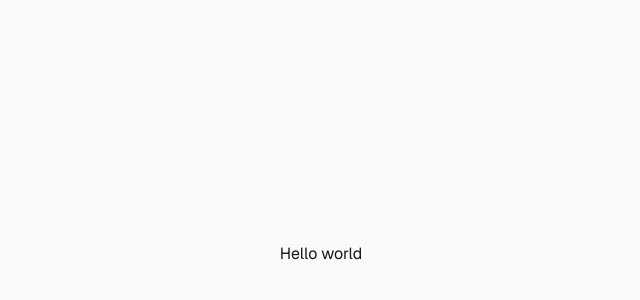
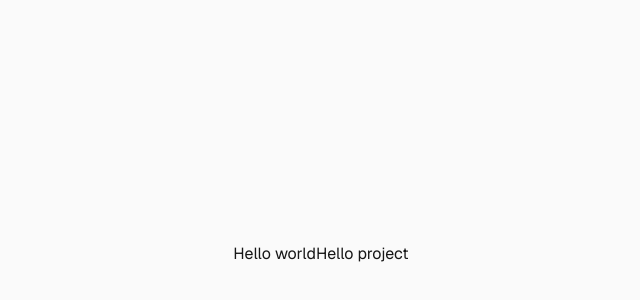
Before and after one commit to siddiquesakib/Unity-Shop, a Next.js app: page / in a window 1280 px wide. Shown: the part 146-446 px from the top of the page, without its empty margins (319-959 px from the left). Built offline with nearby package versions, Linux system fonts and the light colour scheme.

Commit message:
Update page.jsx

```diff
--- a/src/app/page.jsx
+++ b/src/app/page.jsx
@@ -4,6 +4,8 @@ export default function Home() {
   return (
     <div className="flex min-h-screen items-center justify-center bg-zinc-50 font-sans dark:bg-black">
     <p>Hello world</p>
+    <p>Hello project</p>
+
     </div>
   );
 }
```
